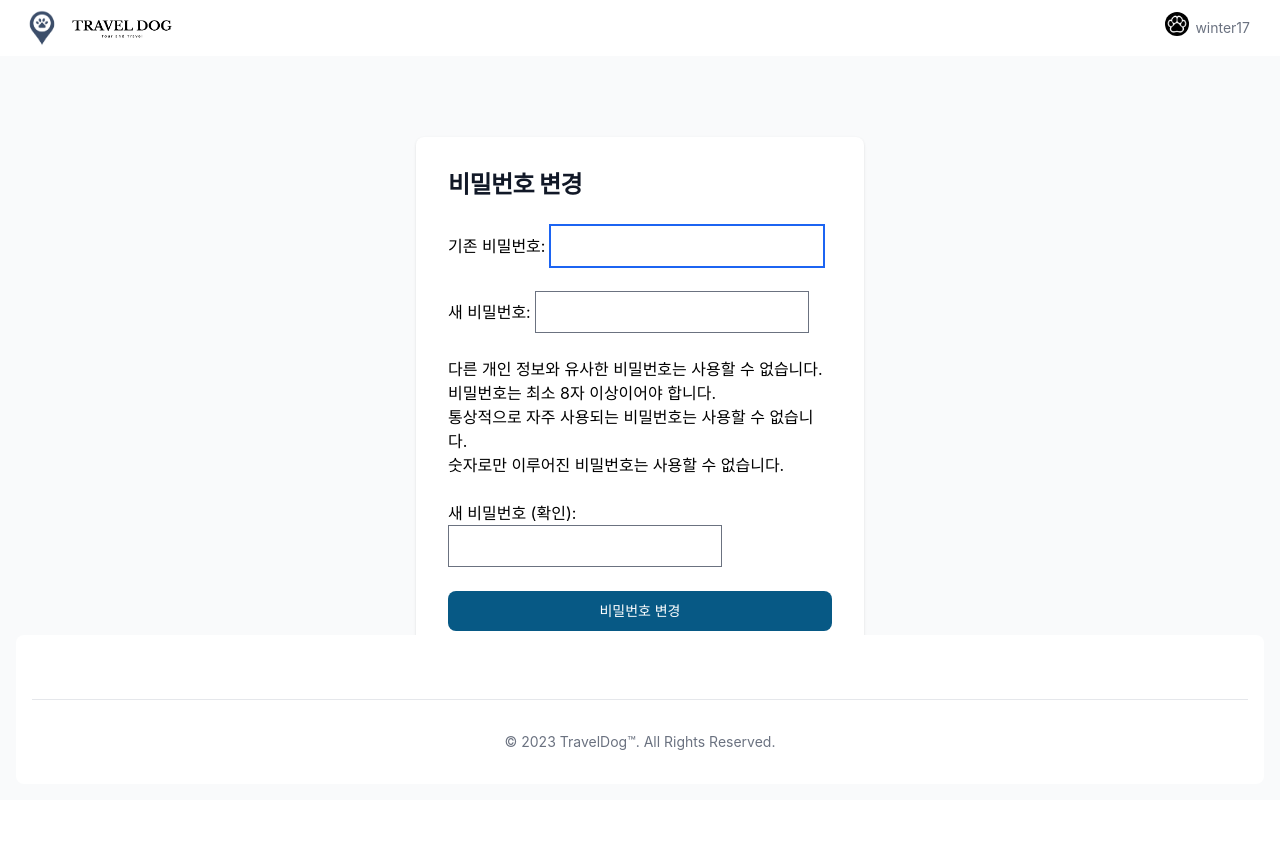
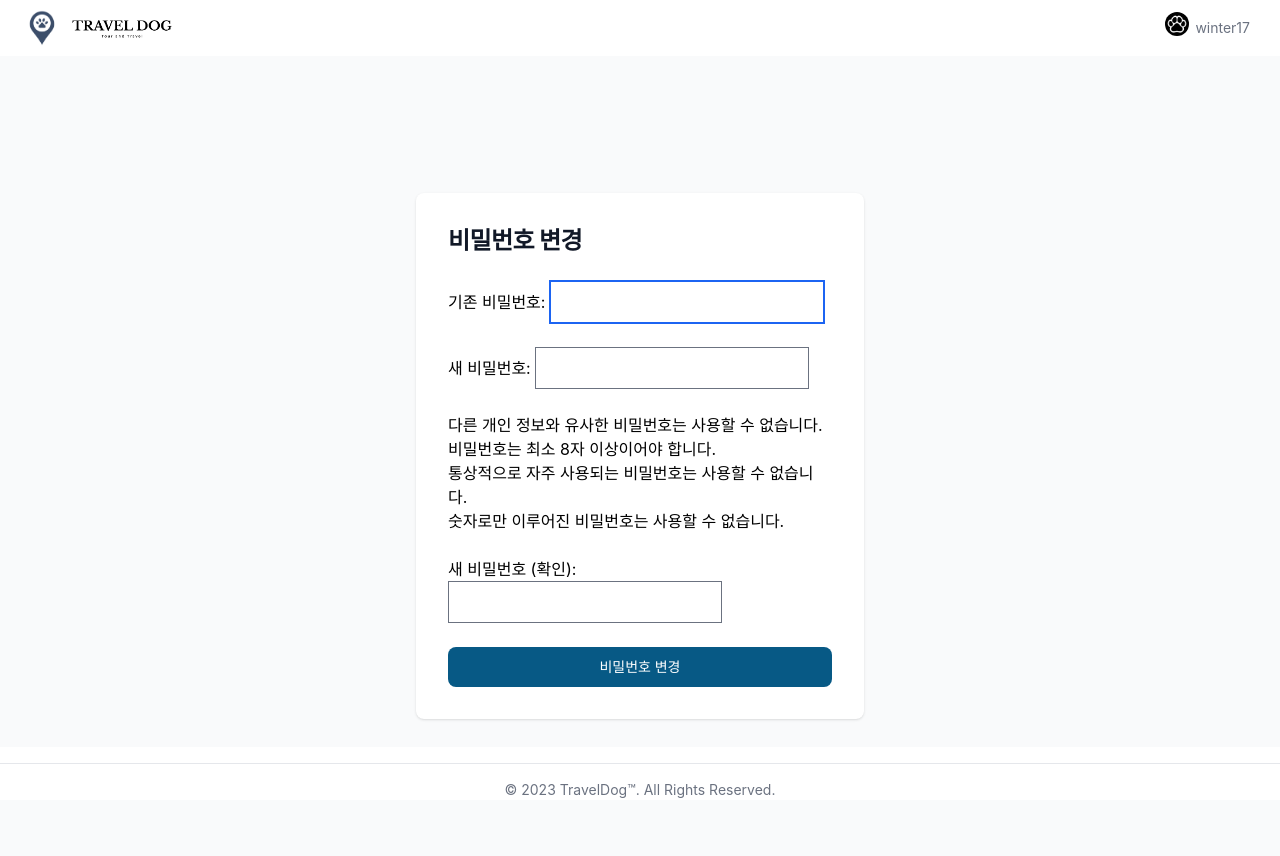
Before and after one commit to team8-semiproject/TravelDog, a Django app: page /accounts/password/ in a window 1280 px wide. Before the commit the page ends 750 px from the top, so only its background shows below. Run offline with Django 3.2, Linux system fonts and the light colour scheme; a user stored in the database is signed in; some libraries are stand-ins or nearby versions.

Commit message:
Update templates

```diff
--- a/accounts/templates/accounts/base_accounts.html
+++ b/accounts/templates/accounts/base_accounts.html
@@ -75,24 +75,52 @@
   </head>
   <body class="relative">
     {% comment %} NavBar {% endcomment %}
-    <div class="md:h-screen md:w-screen flex flex-col justify-between">
     <header class="sticky top-0 z-50">
       {% include 'header.html' %}
     </header>
-      <footer class="absolute w-full bottom-0 z-50">
-        {% include 'footer.html' %}
-      </footer>
-    </div>
-    <section class="absolute top-0 bg-gray-50 dark:bg-gray-900">
-      <div class="flex flex-col items-center justify-center px-6 py-8 mx-auto md:h-screen md:w-screen lg:py-0">
-        <div class="w-full bg-white rounded-lg shadow dark:border md:mt-0 sm:max-w-md xl:p-0 dark:bg-gray-800 dark:border-gray-700">
+
+
+      <section class="bg-gray-50 dark:bg-gray-900">
+
+        <div class="flex flex-col items-center justify-between mx-auto md:h-screen md:w-screen lg:py-0">
+          <!--form wrapper-->
+          <div class="my-auto w-full bg-white rounded-lg shadow dark:border sm:max-w-md xl:p-0 dark:bg-gray-800 dark:border-gray-700">
             {% block form %}
             {% endblock form %}
           </div>
+
+          <footer class="fixed bottom-0 bg-white w-full max-w-screen-xl">
+            <hr class="border-gray-200 dark:border-gray-700 my-4">
+            <span class="block text-sm text-gray-500 sm:text-center dark:text-gray-400">© 2023 <a href="{% url 'places:index' %}" class="hover:underline">TravelDog™</a>. All Rights Reserved.</span>
+          </footer>
         </div>
       </section>
+
     {% block js %}
     {% endblock js %}
+    <script>
+      const footer = document.querySelector('footer'); // footer 엘리먼트 선택
+      const header = document.querySelector('header'); // header 엘리먼트 선택
+      var viewportHeight = window.innerHeight; // 뷰포트 높이 가져오기
+
+      const updateVisibility = () => {
+        const pageHeight = document.documentElement.scrollHeight; // 페이지 전체 높이 가져오기
+        const Threshold = pageHeight - viewportHeight; // 임계값 설정 (페이지 전체 높이 - 뷰포트 높이)
+
+        if (window.pageYOffset > Threshold) {
+          footer.style.visibility = 'hidden'; // 임계값을 넘으면 footer를 숨김
+          header.style.visibility = 'hidden';
+        } else {
+          footer.style.visibility = 'visible'; // 그 외의 경우에는 footer를 보임
+          header.style.visibility = 'visible';
+        }
+      };
+
+      window.addEventListener('scroll', updateVisibility); // 스크롤 이벤트에 updateFooterVisibility 함수 등록
+      window.addEventListener('resize', updateVisibility); // 리사이즈 이벤트에 updateFooterVisibility 함수 등록
+
+
+    </script>
     <script src="https://cdnjs.cloudflare.com/ajax/libs/flowbite/1.6.5/flowbite.min.js"></script>
     <script src="https://cdn.jsdelivr.net/npm/axios/dist/axios.min.js"></script>
   </body>
```
Lines whose indentation alone changed are shown as unchanged.
